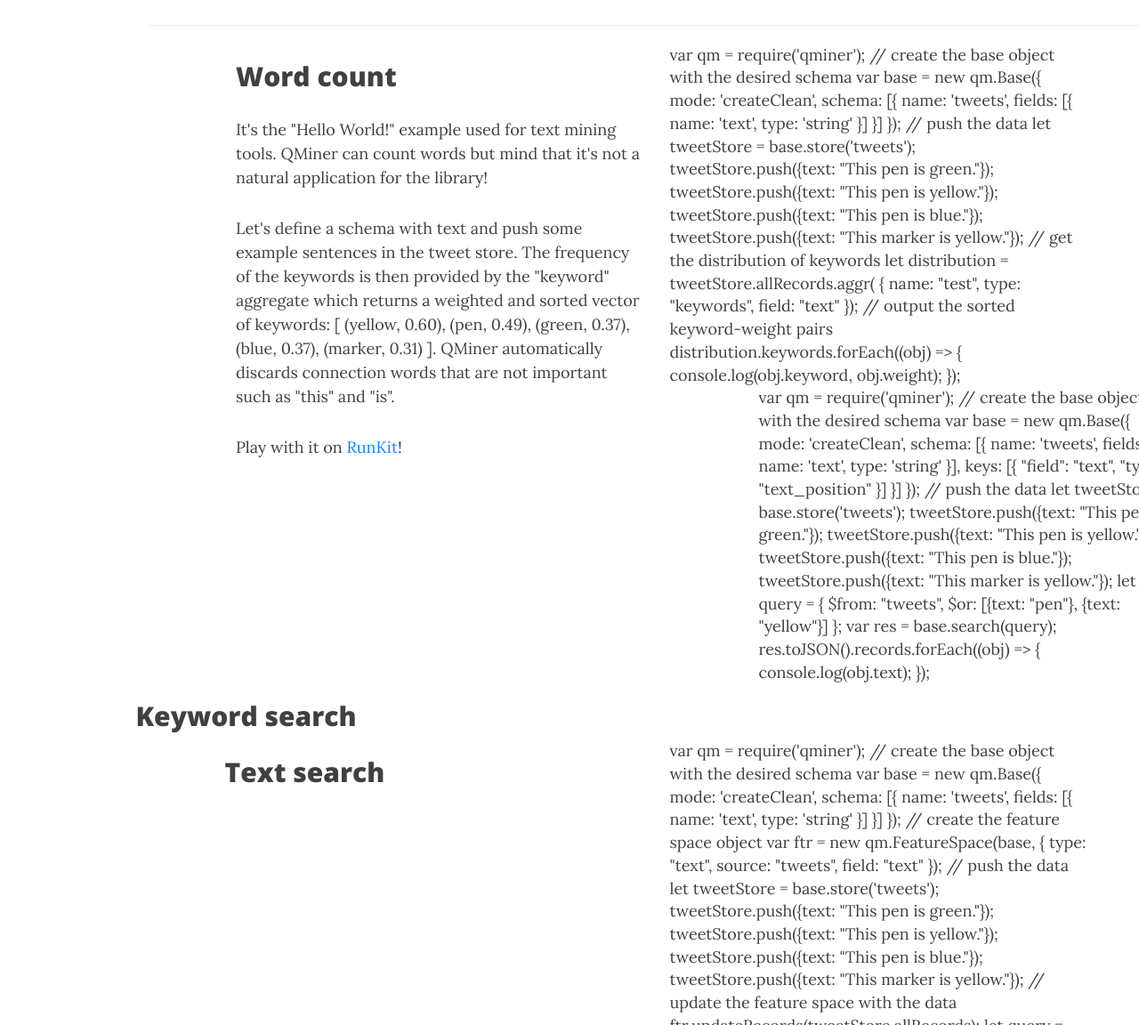
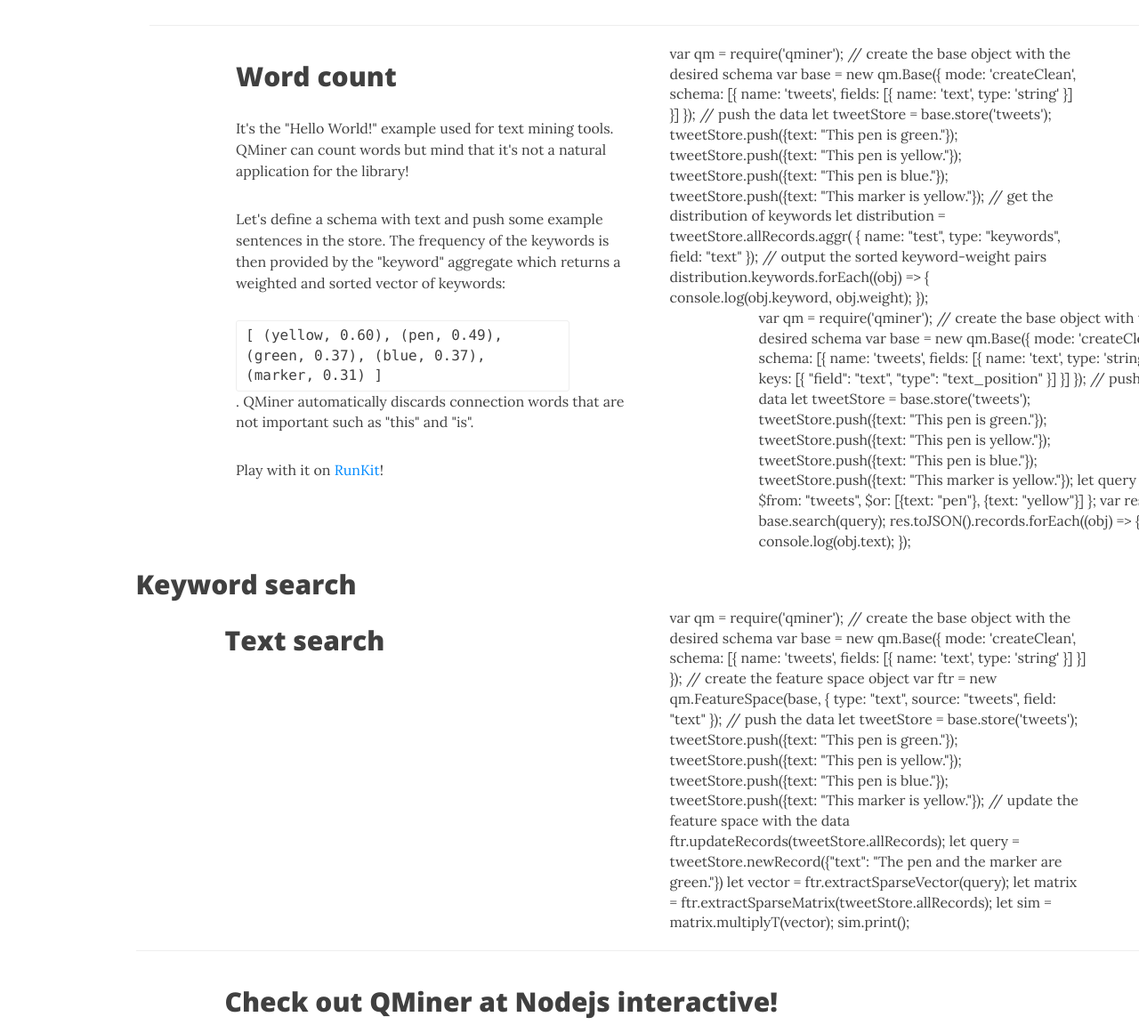
Before and after one commit to qminer/qminer.github.io, a Jekyll site: the page built from index.html, in a window 1280 px wide and 1400 px high, scrolled down 645 px. Shown: the part 206-1358 px from the top of the window at 89% size. Built offline with Jekyll 4.4.1, drawn with Linux system fonts in a browser that asks for light colours; nearby versions of some CDN libraries; the list of posts is cut into pages by our own code; grey boxes are pictures that could not be loaded.

Commit message:
Decrease p font size.

```diff
--- a/css/main.css
+++ b/css/main.css
@@ -8,7 +8,7 @@ layout: null
 
 body {
   font-family: 'Lora', 'Times New Roman', serif;
-  font-size: 18px;
+  font-size: 16px;
   color: #404040;
   position: relative;
   background: #FFF;
--- a/index.html
+++ b/index.html
@@ -25,7 +25,7 @@ use-site-title: true
       <h2 class="post-title"> Word count</h2>
       <p> It's the "Hello World!" example used for text mining tools. QMiner can count words but mind that it's not a natural application for the library! </p>
 
-      <p>Let's define a schema with text and push some example sentences in the tweet store. The frequency of the keywords is then provided by the "keyword" aggregate which returns a weighted and sorted vector of keywords: [ (yellow, 0.60), (pen, 0.49), (green, 0.37), (blue, 0.37), (marker, 0.31) ]. QMiner automatically discards connection words that are not important such as "this" and "is".</p>
+      <p>Let's define a schema with text and push some example sentences in the store. The frequency of the keywords is then provided by the "keyword" aggregate which returns a weighted and sorted vector of keywords: <div class="cmd">[ (yellow, 0.60), (pen, 0.49), (green, 0.37), (blue, 0.37), (marker, 0.31) ]</div>. QMiner automatically discards connection words that are not important such as "this" and "is".</p>
 
       <p>Play with it on <a href="https://runkit.com/carolninap/5a21517b57d217001278fd2a" class="post-read-more">RunKit</a>!</p>
     </div>
```
